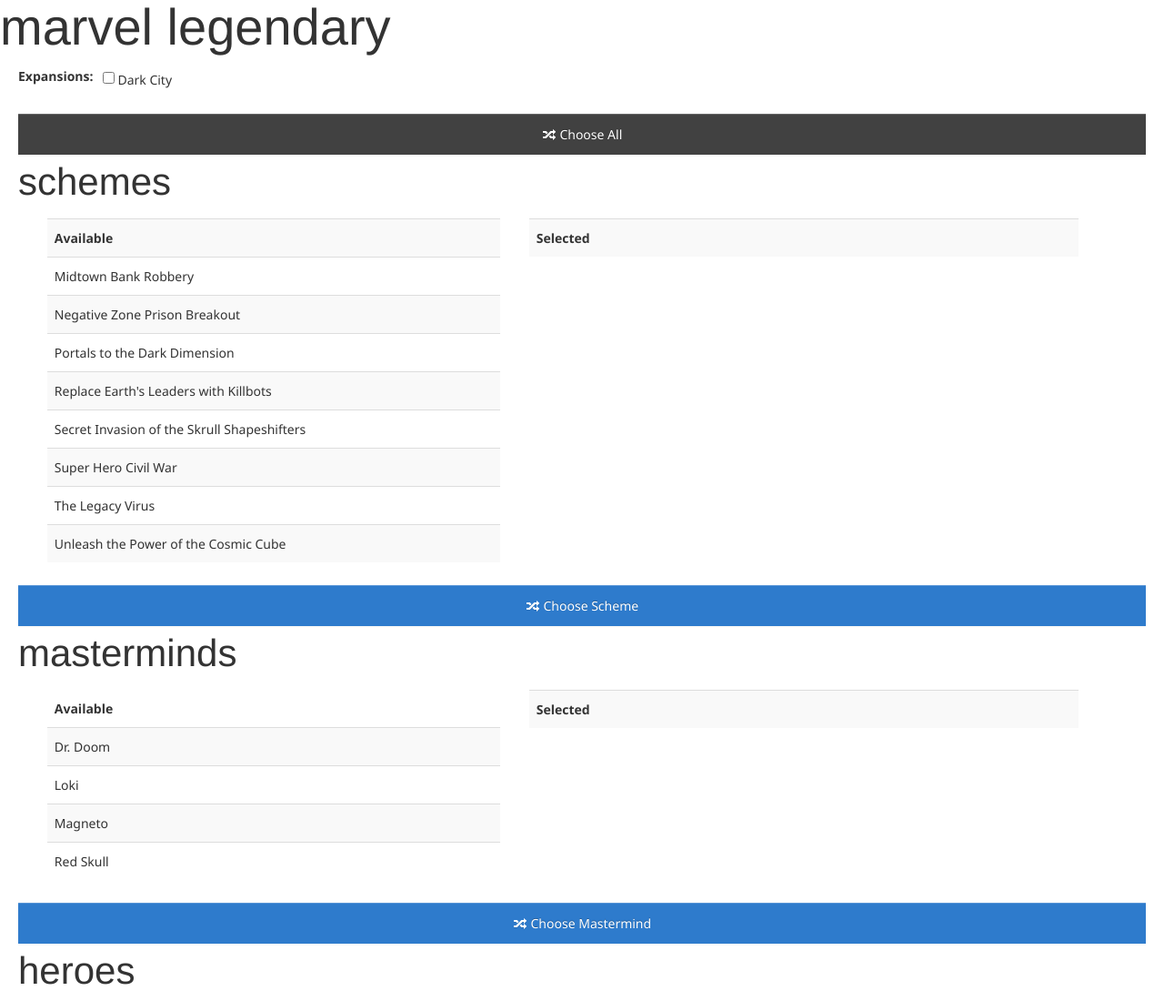
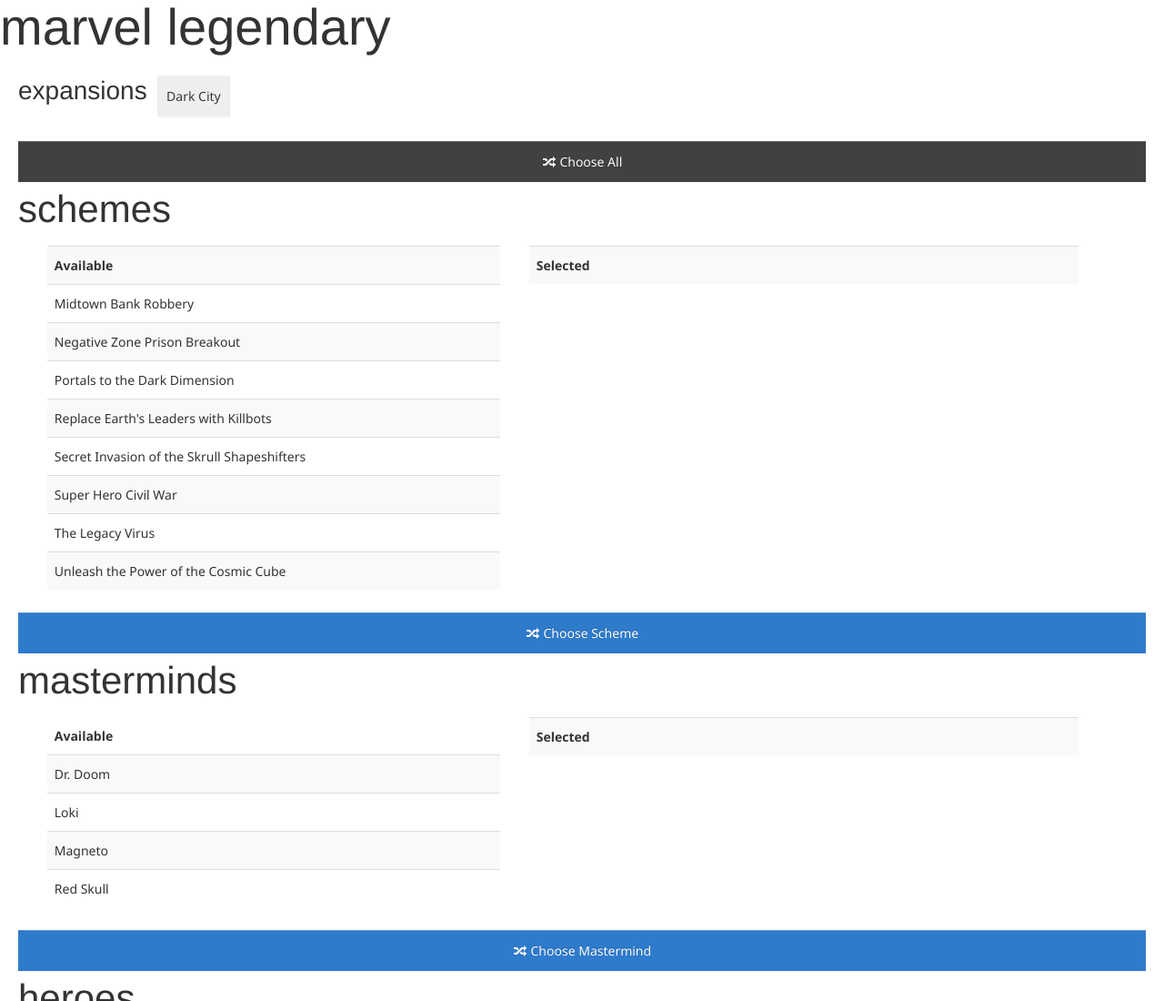
Before and after one commit to krelljd/LegendaryRandomizer, a plain HTML site: page index.html in a window 1280 px wide. Shown: the top 1100 px of the page at 91% size. Drawn offline with nearby package versions, Linux system fonts and the light colour scheme.

Commit message:
changed expansions checkboxes to buttons; removed unused directives

```diff
--- a/css/fade.css
+++ b/css/fade.css
@@ -23,3 +23,9 @@
 td.right {
   text-align: right !important;
 }
+
+h3.expansions {
+  display: inline-block !important;
+  padding-top: 0px;
+  padding-bottom: 0;
+}
--- a/index.html
+++ b/index.html
@@ -11,12 +11,16 @@
 <h1>Marvel Legendary</h1>
 
 <div class="container-fluid">
-  <form class="form-inline">
-    <strong>Expansions: &nbsp;</strong>
-    <label class="checkbox inline" ng-repeat="expansion in expansions">
-      <input type="checkbox" ng-click="toggleExpansion(expansion)"> {{ expansion.name }}
-    </label>
-  </form>
+  <div>
+    <h3 class="expansions">expansions&nbsp;</h3>
+      <span ng-repeat="expansion in expansions">
+        <button type="button" class="btn" ng-model="expansion.available"
+                ng-click="toggleExpansion(expansion)"
+                ng-class="{'btn' : expansion.available == false,
+                           'btn btn-inverse' : expansion.available == true}">{{expansion.name}}</button>
+      </span>
+  </div>
+  </br>
 
   <button class="btn btn-inverse btn-block" ng-click="randomizeAll()">
     <i class="icon-white icon-random"></i> Choose All
```
Also changed, not shown: js/directive.js (deleted, +0 -22 lines).
